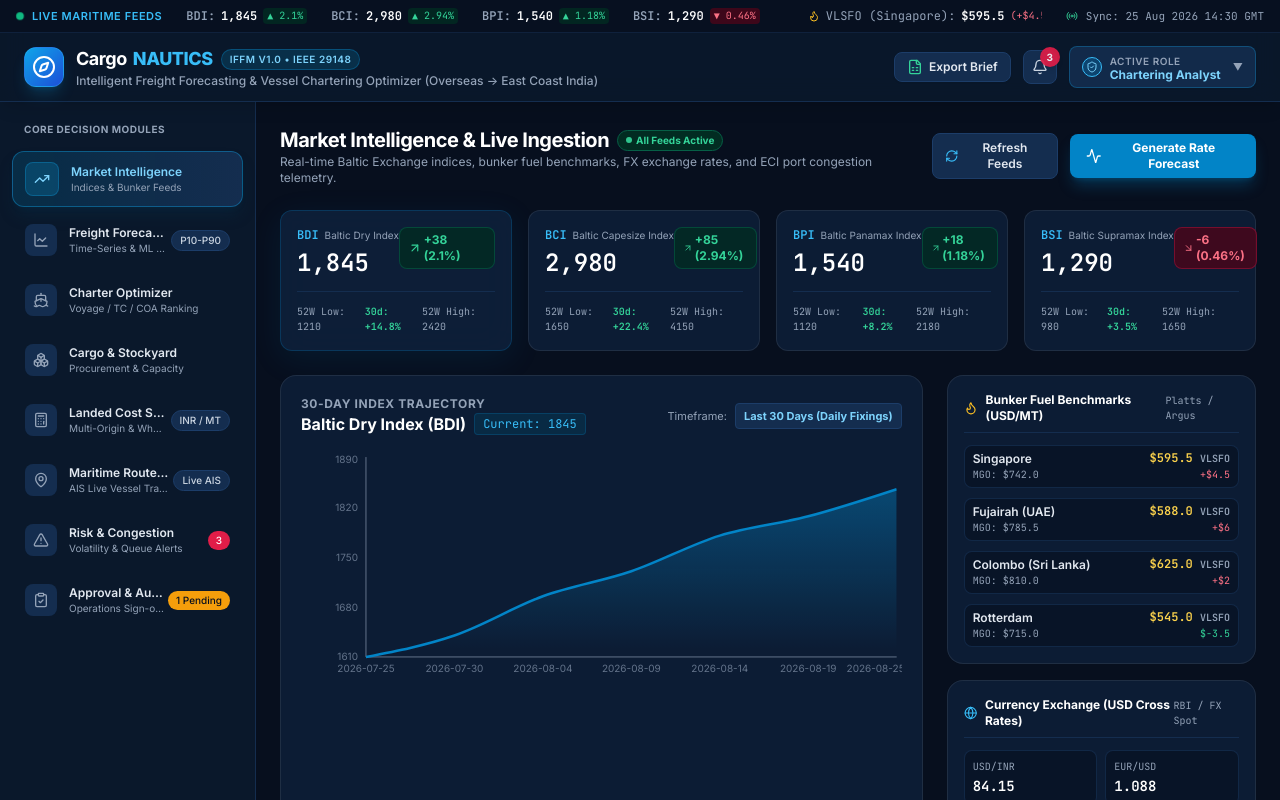
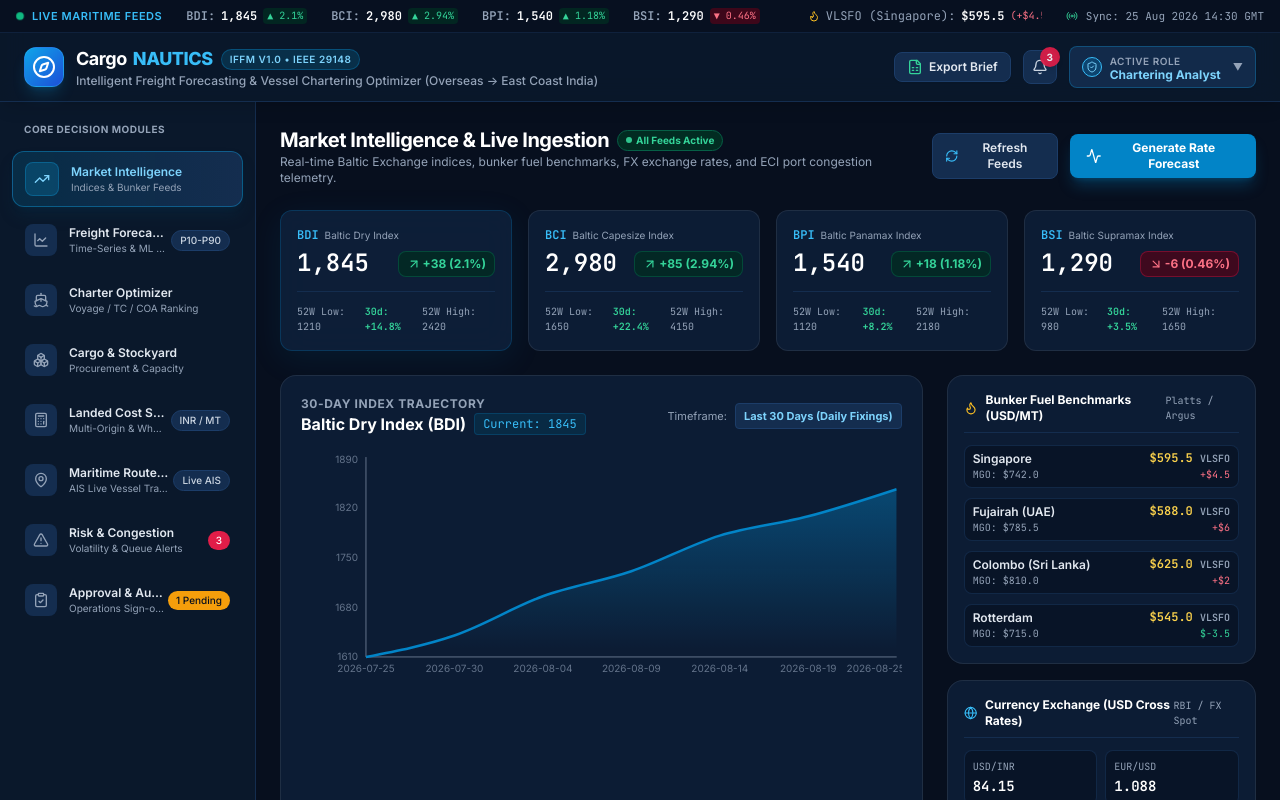
Before and after one commit to quirbyte/CargoNautics, a React (Vite) app: page / in a window 1280 px wide. Shown: the top 800 px of the page. Built offline with nearby package versions, Linux system fonts and the light colour scheme.

Commit message:
fix: fixed indentation market overview page

```diff
--- a/src/components/MarketOverview.tsx
+++ b/src/components/MarketOverview.tsx
@@ -103,7 +103,7 @@ export const MarketOverview: React.FC<MarketOverviewProps> = ({
                   : 'glass-panel hover:border-navy-700 bg-navy-900/60 hover:bg-navy-850/80'
               }`}
             >
-              <div className="flex items-start justify-between">
+              <div className="flex items-start justify-between relative">
                 <div>
                   <div className="flex items-center gap-1.5">
                     <span className="text-xs font-extrabold text-sky-400 font-mono">{idx.code}</span>
@@ -114,12 +114,14 @@ export const MarketOverview: React.FC<MarketOverviewProps> = ({
                   </div>
                 </div>
 
-                <div className={`flex items-center gap-0.5 text-xs font-bold px-2 py-1 rounded-lg ${
+               <div className='absolute right-0 bottom-0.5'>
+                 <div className={`flex items-center gap-0.5 text-xs font-bold px-2 py-1 rounded-lg ${
                   isPositive ? 'bg-emerald-950/80 text-emerald-400 border border-emerald-800/60' : 'bg-rose-950/80 text-rose-400 border border-rose-800/60'
                 }`}>
                   {isPositive ? <ArrowUpRight className="w-3.5 h-3.5" /> : <ArrowDownRight className="w-3.5 h-3.5" />}
                   <span>{isPositive ? '+' : ''}{idx.change1d} ({Math.abs(idx.change1dPct)}%)</span>
                 </div>
+               </div>
               </div>
 
               {/* 52-Week Gauge */}
```
